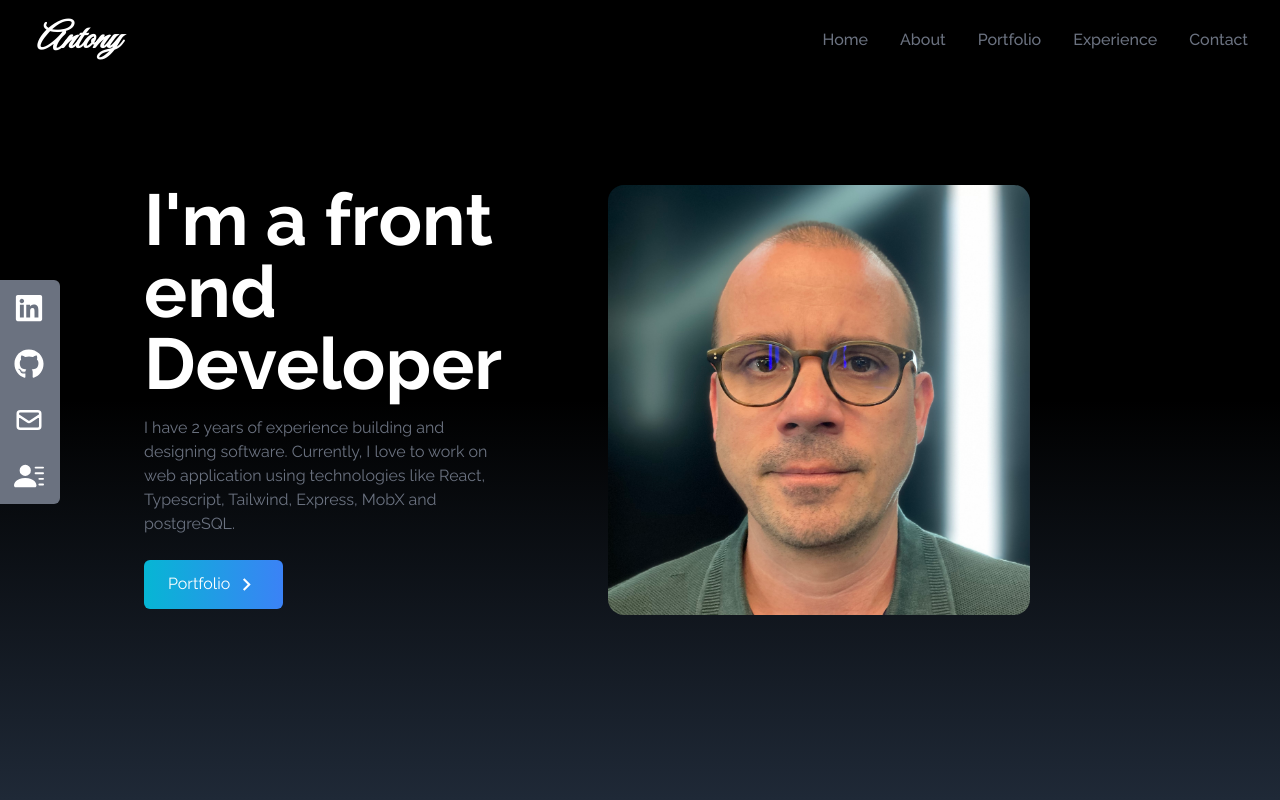
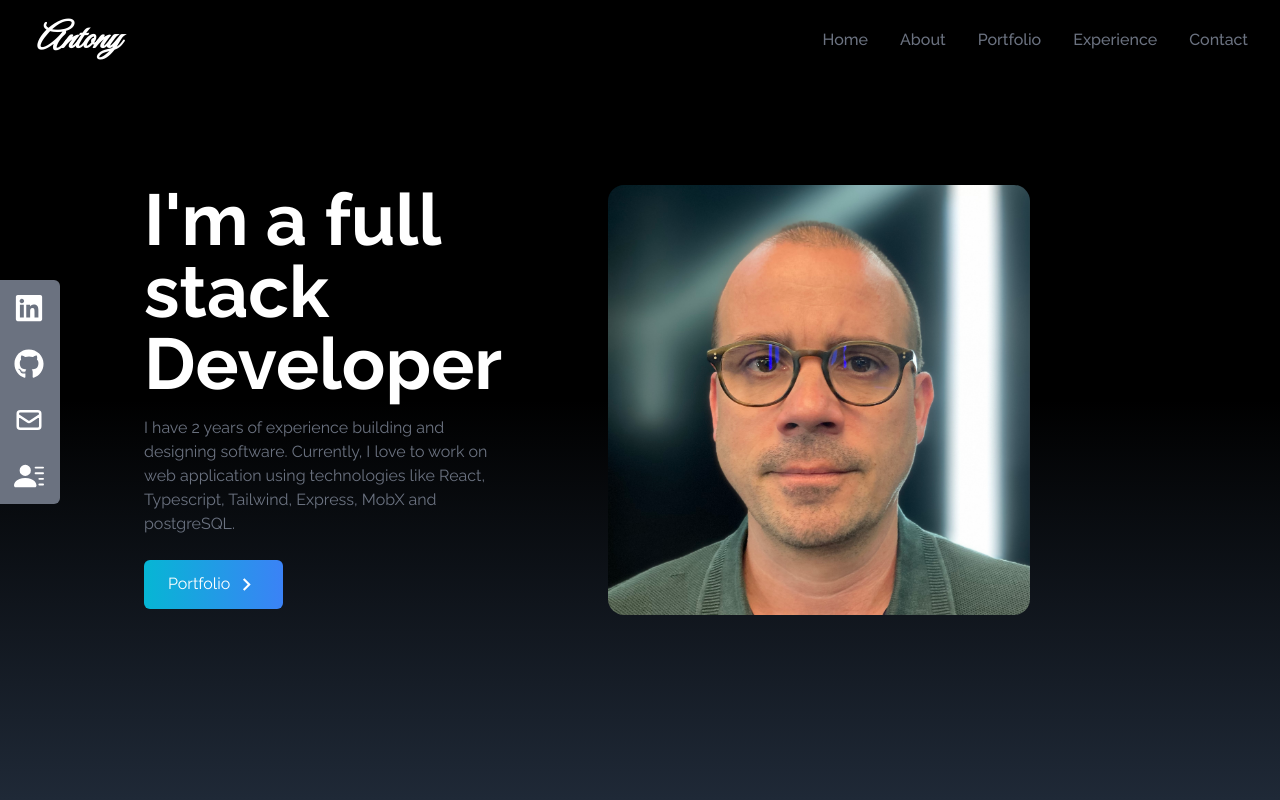
Before and after one commit to Chrisanto76/my-portfolio, a React (Create React App) app: page / in a window 1280 px wide. Shown: the top 800 px of the page. Built offline with nearby package versions, Linux system fonts and the light colour scheme.

Commit message:
Update job title in Home component

```diff
--- a/src/components/Home.jsx
+++ b/src/components/Home.jsx
@@ -12,7 +12,7 @@ const Home = () => {
 			<div className="max-w-screen-lg mx-auto flex flex-col items-center justify-center h-full px-4 md:flex-row">
 				<div className="flex flex-col justify-center h-full">
 					<h2 className="text-4xl sm:text-7xl font-bold text-white">
-						I'm a front end Developer
+						I'm a full stack Developer
 					</h2>
 					<p className="text-gray-500 py-4 max-w-md">
 						I have 2 years of experience building and designing software.
```
